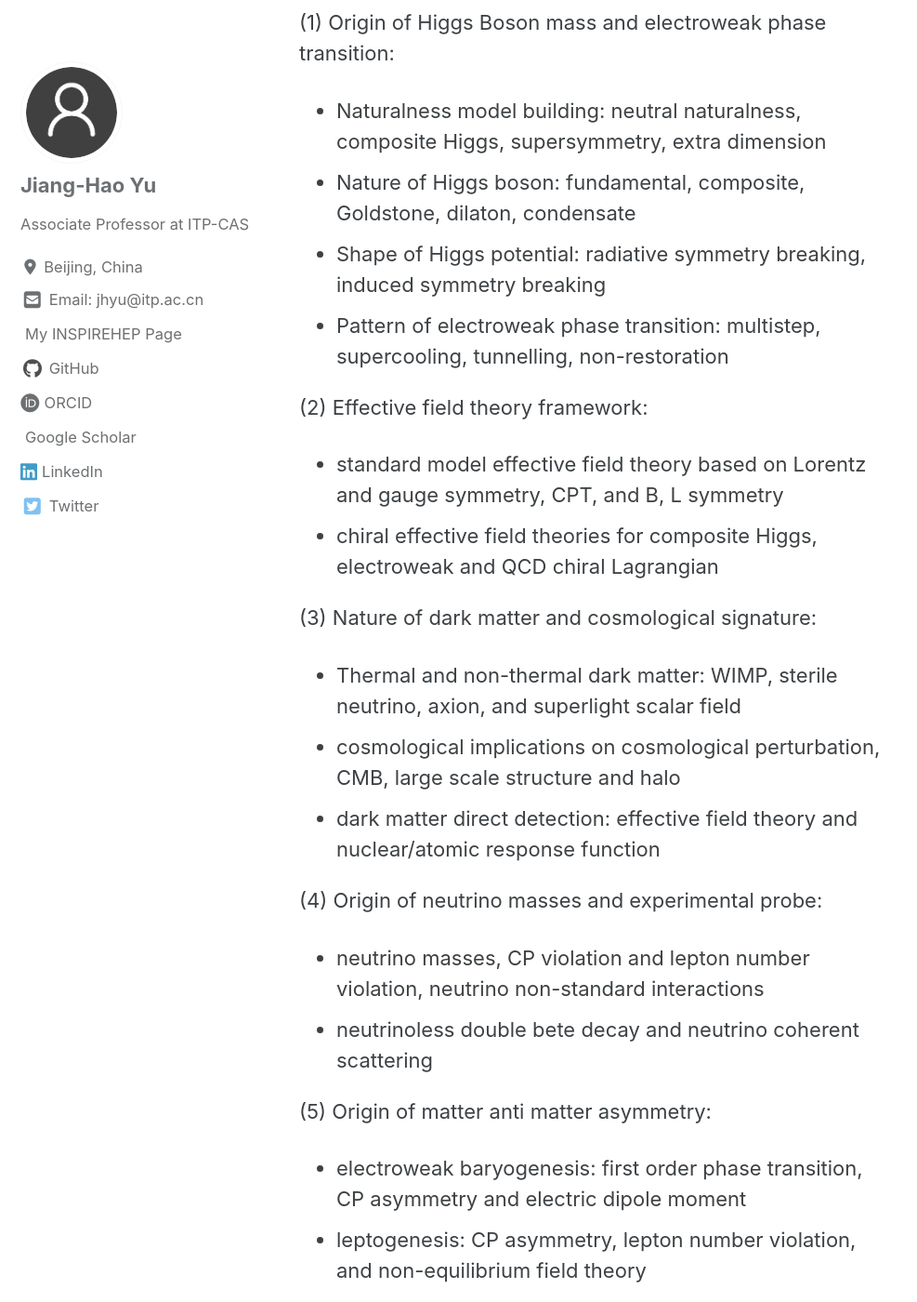
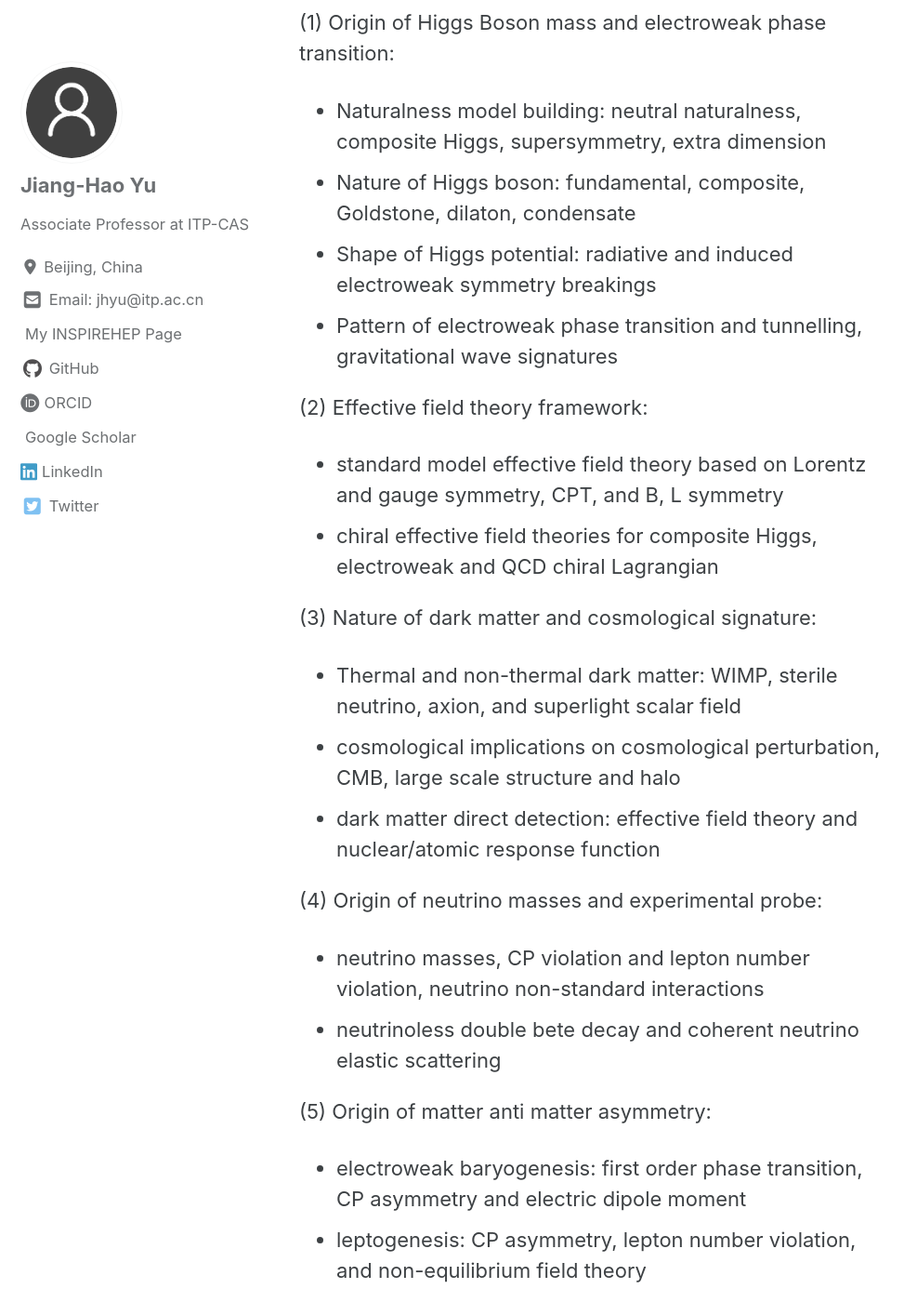
Before and after one commit to jhyu-itp/jhyu-itp.github.io, a Jekyll site: the page built from _pages/research.md, in a window 1280 px wide and 1400 px high, scrolled down 216 px. Shown: the whole window at 93% size, without its empty margins (0-987 px from the left). Built offline with Jekyll 4.4.1, drawn with Linux system fonts in a browser that asks for light colours; cached includes are drawn as plain includes; nearby versions of some CDN libraries; a style sheet for code colours, icons or effects is not loaded; some of the changed text lies outside the part shown.

Commit message:
Update research.md

```diff
--- a/_pages/research.md
+++ b/_pages/research.md
@@ -32,8 +32,8 @@ My research interests are (中文版本在后面)
 
 * Naturalness model building: neutral naturalness, composite Higgs, supersymmetry, extra dimension
 * Nature of Higgs boson: fundamental, composite, Goldstone, dilaton, condensate
-* Shape of Higgs potential: radiative symmetry breaking, induced symmetry breaking
-* Pattern of electroweak phase transition: multistep, supercooling, tunnelling, non-restoration
+* Shape of Higgs potential: radiative and induced electroweak symmetry breakings
+* Pattern of electroweak phase transition and tunnelling, gravitational wave signatures
 
 (2) Effective field theory framework:
 
@@ -49,7 +49,7 @@ My research interests are (中文版本在后面)
 (4) Origin of neutrino masses and experimental probe:
 
 * neutrino masses, CP violation and lepton number violation, neutrino non-standard interactions
-* neutrinoless double bete decay and neutrino coherent scattering
+* neutrinoless double bete decay and coherent neutrino elastic scattering
 
 (5) Origin of matter anti matter asymmetry:
 
```
Also changed, not shown: other parts of _pages/research.md (+1 -1 lines).
